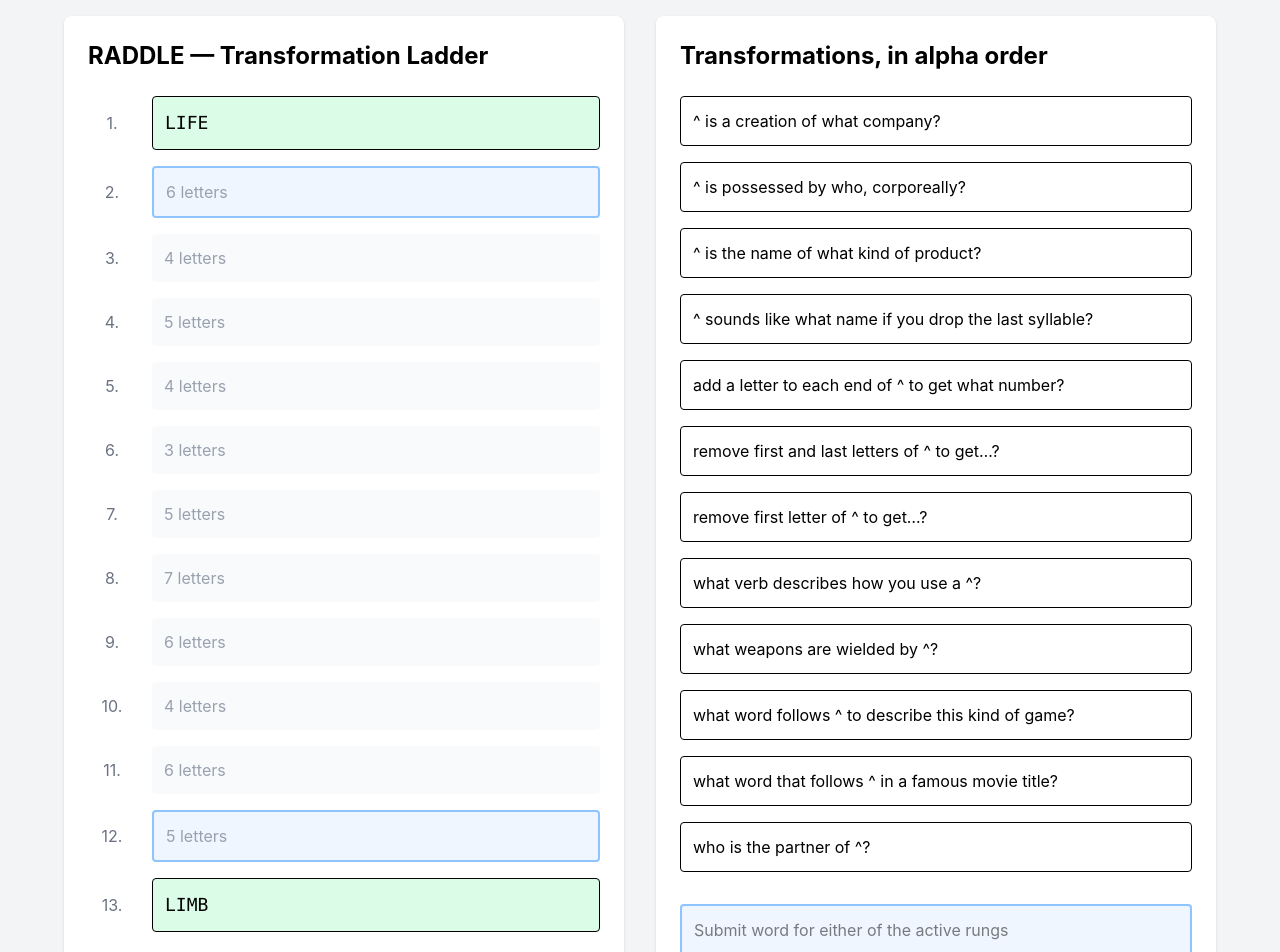
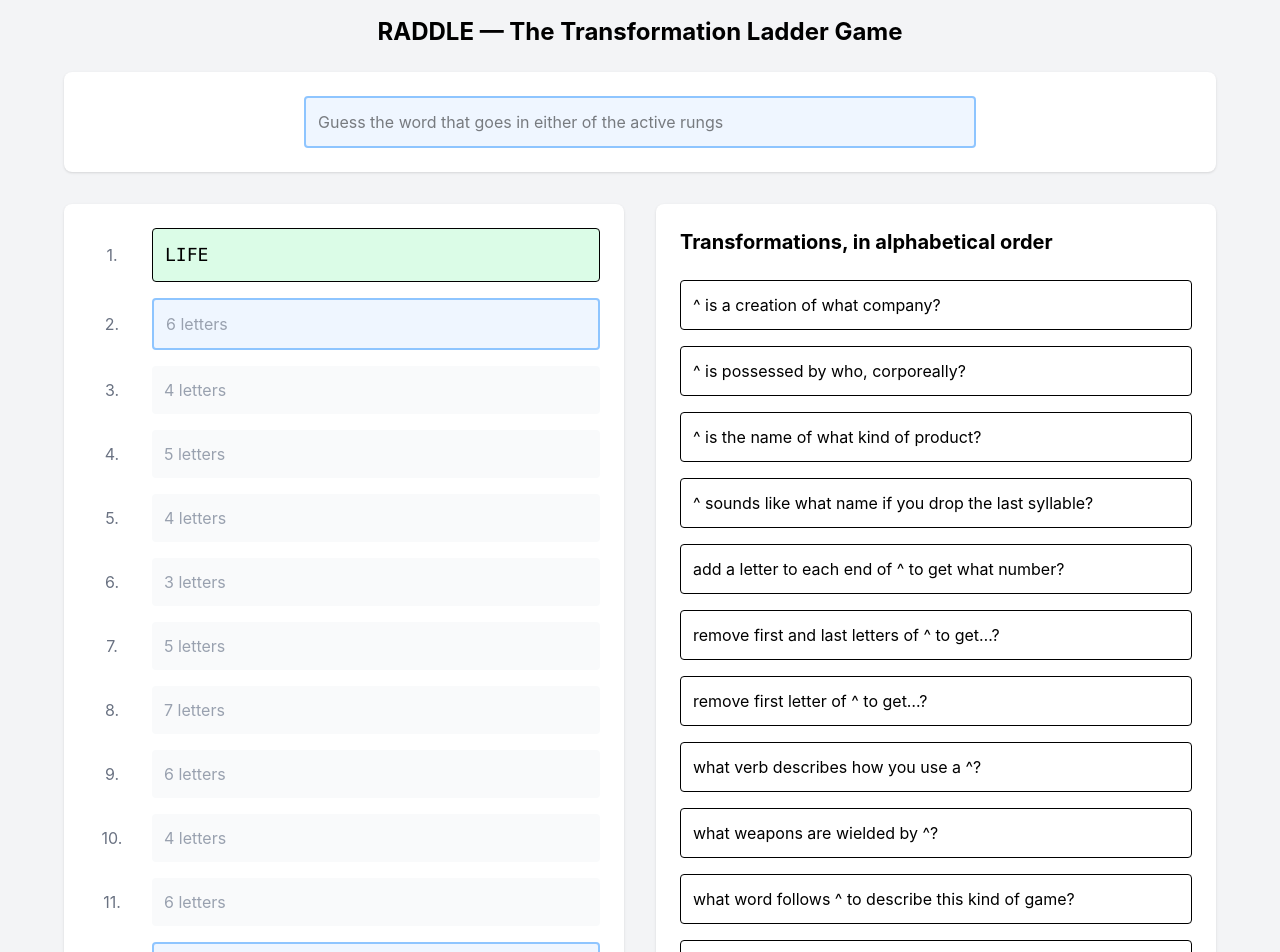
Before and after one commit to santheo/raddle, a SvelteKit app: page / in a window 1280 px wide. Shown: the top 952 px of the page. Built offline with nearby package versions, Linux system fonts and the light colour scheme.

Commit message:
Move text box to top

```diff
--- a/src/routes/+page.svelte
+++ b/src/routes/+page.svelte
@@ -102,10 +102,30 @@ function handleInput(event) {
 </script>
 
 <main class="min-h-screen bg-gray-100 p-4">
-  <div class="max-w-6xl mx-auto grid grid-cols-1 md:grid-cols-2 gap-8">
+  <div class="max-w-6xl mx-auto">
+    <h2 class="text-2xl font-bold mb-6 text-center">RADDLE — The Transformation Ladder Game</h2>
+    <!-- Top section: Input -->
+    {#if !gameComplete}
+    <div class="bg-white rounded-lg shadow p-6 mb-8">
+        <div class="max-w-2xl mx-auto">
+          <input
+            type="text"
+            bind:value={currentInput}
+            on:keydown={handleInput}
+            placeholder="Guess the word that goes in either of the active rungs"
+            class="w-full p-3 border-2 border-blue-300 rounded bg-blue-50 focus:outline-none focus:ring-2 focus:ring-blue-500"
+          />
+          {#if errorMessage}
+            <p class="text-red-500 mt-2">{errorMessage}</p>
+          {/if}
+        </div>
+      </div>
+    {/if}
+
+    <!-- Main grid -->
+    <div class="grid grid-cols-1 md:grid-cols-2 gap-8">
       <!-- Left side: Ladder -->
       <div class="bg-white rounded-lg shadow p-6">
-      <h2 class="text-2xl font-bold mb-6">RADDLE — Transformation Ladder</h2>
         <div class="space-y-4">
           {#each ladder as rung, index}
             <div class="flex items-center space-x-4">
@@ -129,9 +149,9 @@ function handleInput(event) {
         </div>
       </div>
 
-    <!-- Right side: Clues and Input -->
+      <!-- Right side: Clues -->
       <div class="bg-white rounded-lg shadow p-6">
-      <h2 class="text-2xl font-bold mb-6">Transformations, in alpha order</h2>
+        <h2 class="text-xl font-bold mb-6">Transformations, in alphabetical order</h2>
         <div class="space-y-4 mb-8">
           {#each clues as clue}
             <div class="p-3 border rounded {clue.isUsed ? 'line-through text-gray-400' : ''}">
@@ -140,25 +160,13 @@ function handleInput(event) {
           {/each}
         </div>
 
-      {#if !gameComplete}
-        <div class="mt-6">
-          <input
-            type="text"
-            bind:value={currentInput}
-            on:keydown={handleInput}
-            placeholder="Submit word for either of the active rungs"
-            class="w-full p-3 border-2 border-blue-300 rounded bg-blue-50 focus:outline-none focus:ring-2 focus:ring-blue-500"
-          />
-          {#if errorMessage}
-            <p class="text-red-500 mt-2">{errorMessage}</p>
-          {/if}
-        </div>
-      {:else}
+        {#if gameComplete}
           <div class="text-center p-4 bg-green-100 rounded">
             <h3 class="text-xl font-bold text-green-700">Congratulations!</h3>
             <p>You've successfully climbed ladder!</p>
           </div>
         {/if}
+      </div>
     </div>
   </div>
 </main>
```
Lines whose indentation alone changed are shown as unchanged.
